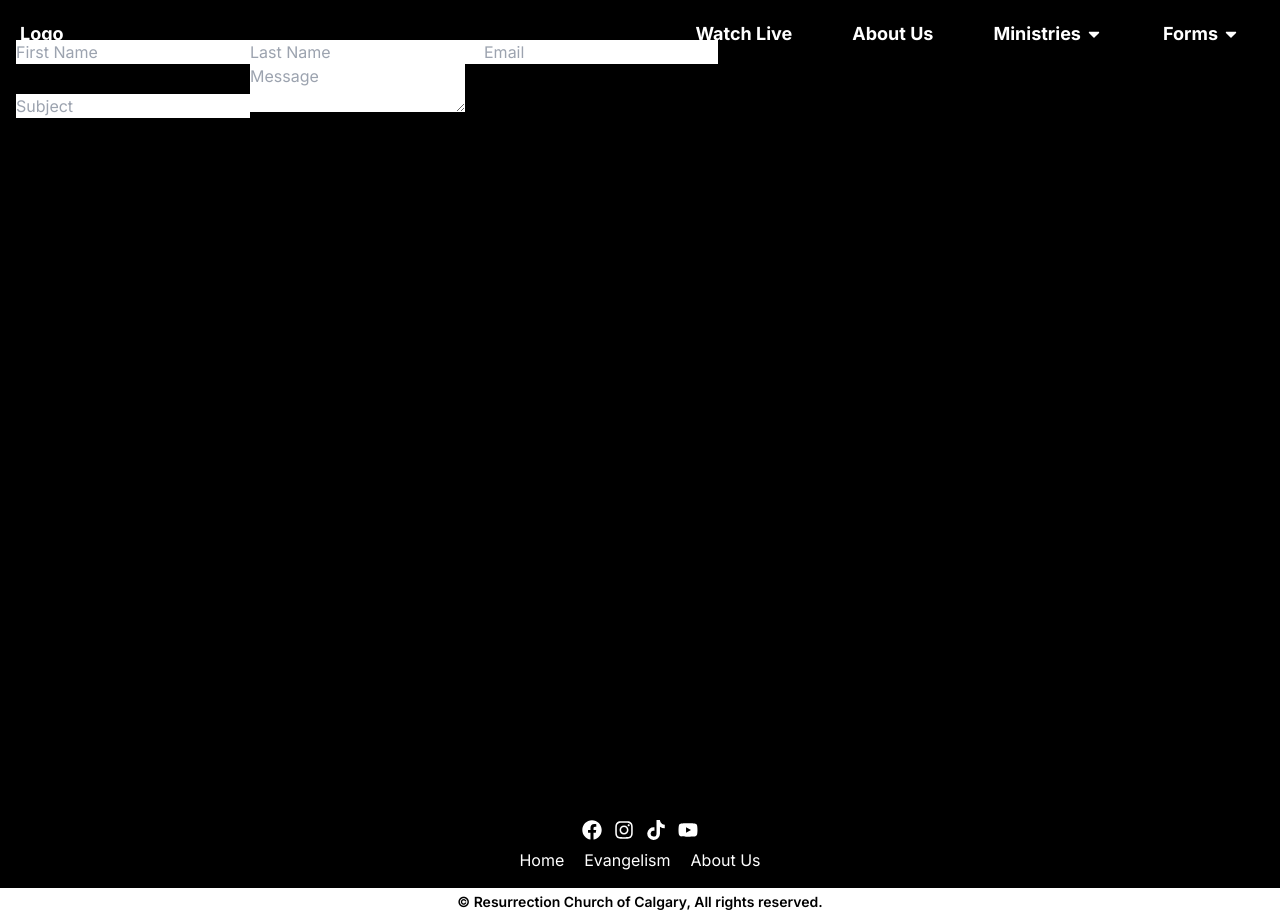
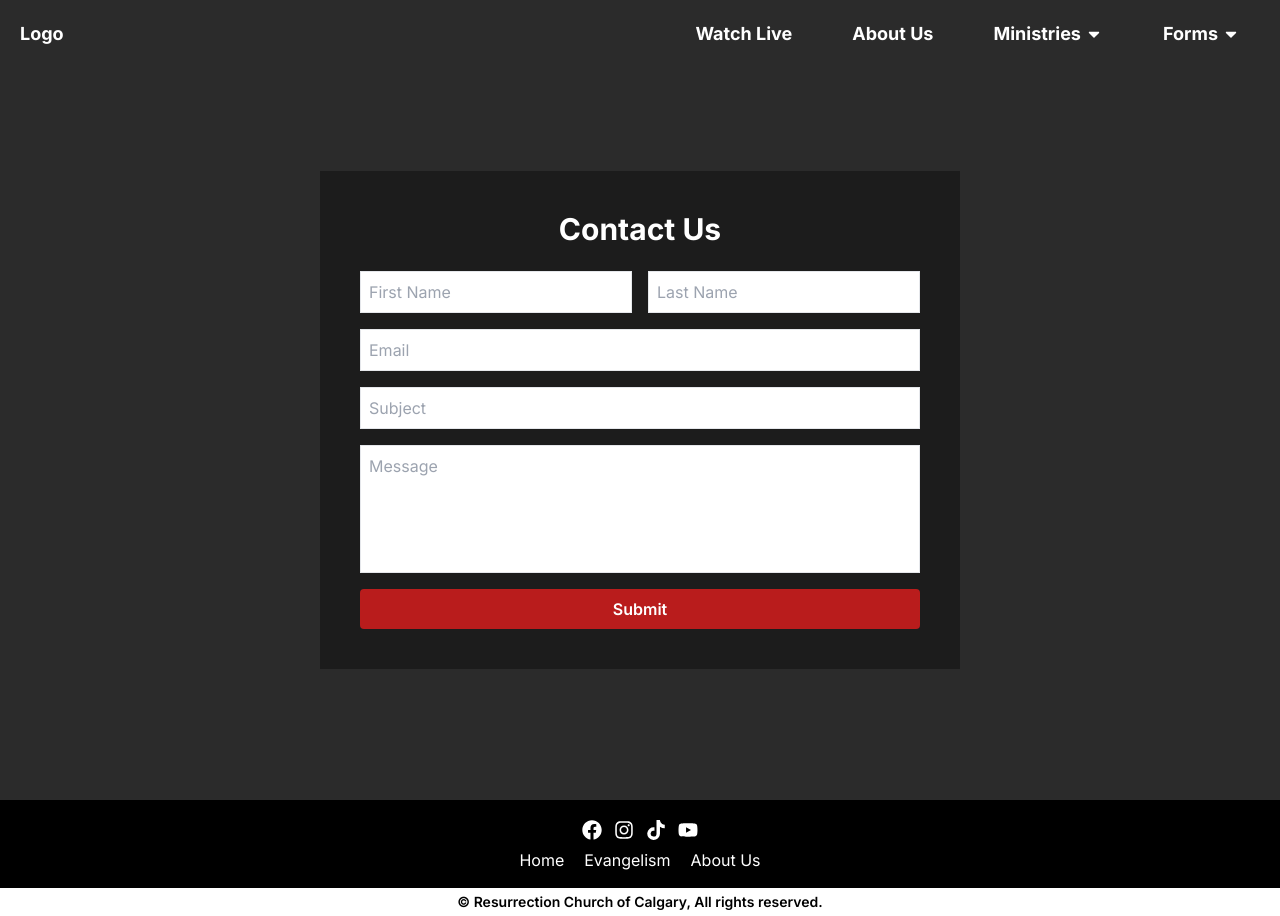
Before and after one commit to Janet-T1/Tinsae-Church, a Next.js app in the folder TinsaeChurch/: page /contact in a window 1280 px wide. Built offline with nearby package versions, Linux system fonts and the light colour scheme.

Commit message:
finished contact form

```diff
--- a/TinsaeChurch/src/app/components/AboutParallax.js
+++ b/TinsaeChurch/src/app/components/AboutParallax.js
@@ -13,7 +13,7 @@ const AboutParallax = () => {
   const textY = useTransform(scrollYProgress, [0, 1], ["0%", "200%"]);
 
   return (
-    <div ref={ref} className="w-full h-screen overflow-hidden relative grid place-items-center bg-[#3589b9] mb-10">
+    <div ref={ref} className="w-full h-screen overflow-hidden relative grid place-items-center bg-[#2b2b2b] mb-10">
       <motion.div className="absolute inset-0 z-0"
         style={{
           backgroundImage: 'url(/aboutUs/crossroads.jpg)',
--- a/TinsaeChurch/src/app/components/ContactCard.js
+++ b/TinsaeChurch/src/app/components/ContactCard.js
@@ -8,7 +8,7 @@ function ContactCard() {
             <h1 className="text-white text-5xl mb-6">WATCH THE LATEST TEACHING</h1>
             <video src="/teaching.mp4" controls className="w-1/2 h-auto mb-4" />
 
-            <div className="flex flex-col items-center bg-[#2e8ca8] p-10 w-screen font-semibold">
+            <div className="flex flex-col items-center bg-red-800 p-10 w-screen font-semibold">
                 <h1 className="text-white text-5xl mb-6 ">CONTACT US HERE</h1>
                 <button className="bg-white hover:bg-[#EFEFEF]  p-3 text-smalltext text-xl font-semibold shadow-md">
                     <Link href="/contact">CONTACT CARD</Link>
--- a/TinsaeChurch/src/app/components/ContactForm.js
+++ b/TinsaeChurch/src/app/components/ContactForm.js
@@ -2,18 +2,44 @@ import React from 'react';
 
 const ContactForm = () => {
     return (
-        <div className='w-screen m-auto p-4 h-screen'>
-            <h1> Contact Us </h1>
-            <form>
-                <div>
-                    <input type="text" placeholder='First Name' />
-                    <input type="text" placeholder='Last Name' />
-                    <input type="email" placeholder='Email'/>
-                </div>
-                <input type="text" placeholder='Subject'/>
-                <textarea type="text" placeholder='Message'></textarea>
-                <button>Submit</button>
-            </form>
+        <div className="w-screen h-screen flex items-center justify-center bg-[#2b2b2b]">
+            <div className="w-3/4 md:w-2/3 lg:w-1/2 bg-[#1c1c1c] p-10 mt-10">
+                <h1 className="text-3xl font-bold mb-6 text-center text-white ">Contact Us</h1>
+                <form className="flex flex-col gap-4">
+                    <div className="flex flex-col md:flex-row gap-4">
+                        <input
+                            type="text"
+                            placeholder="First Name"
+                            className="p-2 border flex-1"
+                        />
+                        <input
+                            type="text"
+                            placeholder="Last Name"
+                            className="p-2 border flex-1"
+                        />
+                    </div>
+                    <input
+                        type="email"
+                        placeholder="Email"
+                        className="p-2 border"
+                    />
+                    <input
+                        type="text"
+                        placeholder="Subject"
+                        className="p-2 border"
+                    />
+                    <textarea
+                        placeholder="Message"
+                        className="p-2 border h-32 resize-none"
+                    ></textarea>
+                    <button
+                        type="submit"
+                        className="p-2 bg-red-700 text-white font-semibold rounded hover:bg-red-800 transition-colors"
+                    >
+                        Submit
+                    </button>
+                </form>
+            </div>
         </div>
     );
 }
--- a/TinsaeChurch/src/app/components/Gallery.js
+++ b/TinsaeChurch/src/app/components/Gallery.js
@@ -12,9 +12,7 @@ const Gallery = () => {
         setCurrentIndex(index);
     };
 
-    const handleCloseClick = (e) => {
-        // Close the fullscreen view if the user clicks anywhere
-        // except the navigation icons
+    const handleCloseClick = () => {
         setSelectedImage(null);
     };
 
@@ -63,12 +61,14 @@ const Gallery = () => {
                         className="absolute left-8 text-white text-3xl cursor-pointer z-50"
                         onClick={handlePrevClick}
                     />
-                    <img
-                        src={selectedImage}
-                        alt="Selected"
-                        className="max-w-full max-h-full cursor-pointer"
-                        onClick={handleCloseClick}
-                    />
+                    <div className="relative w-3/4 h-2/3 flex items-center">
+                        <img
+                            src={selectedImage}
+                            alt="Selected"
+                            className="w-full h-full object-contain cursor-pointer"
+                            onClick={handleCloseClick}
+                        />
+                    </div>
                     <FaArrowRight
                         className="absolute right-8 text-white text-3xl cursor-pointer z-50"
                         onClick={handleNextClick}
--- a/TinsaeChurch/src/app/components/Navbar.js
+++ b/TinsaeChurch/src/app/components/Navbar.js
@@ -4,6 +4,8 @@ import Link from 'next/link';
 import { AiOutlineClose, AiOutlineMenu } from 'react-icons/ai';
 import { FaCaretDown } from 'react-icons/fa';
 
+
+// resize-none
 const Navbar = () => {
     const [nav, setNav] = useState(false);
     const [color, setColor] = useState('transparent');
@@ -58,7 +60,7 @@ const Navbar = () => {
                         </button>
                         {showMinistriesDropdown && (
                             <ul className="absolute left-0 mt-2 bg-white text-black shadow-lg  w-40">
-                                <li onClick={toggleMinistriesDropdown} className='p-2 hover:bg-gray-200'><Link href="../events">Evangelism</Link></li>
+                                <li onClick={toggleMinistriesDropdown} className='p-2 hover:bg-gray-200'><Link href="../evangelism">Evangelism</Link></li>
                                 <li onClick={toggleMinistriesDropdown} className='p-2 hover:bg-gray-200'><Link href="#">Teaching</Link></li>
                             </ul>
                         )}
@@ -70,7 +72,7 @@ const Navbar = () => {
                         </button>
                         {showFormsDropdown && (
                             <ul className="absolute left-0 mt-2 bg-white text-black shadow-lg w-40">
-                                <li className='p-2 hover:bg-gray-200'><Link href="#">Registration</Link></li>
+                                <li className='p-2 hover:bg-gray-200'><Link href="#">Membership</Link></li>
                                 <li className='p-2 hover:bg-gray-200'><Link href="#">Get Involved</Link></li>
                             </ul>
                         )}
@@ -85,7 +87,7 @@ const Navbar = () => {
                     <ul className="flex-col gap-10">
                         <li onClick={handleNav} className='p-4 text-4xl hover:underline'><Link href="/">Home</Link></li>
                         <li onClick={handleNav} className='p-4 text-4xl hover:underline'><Link href="../aboutus" >About Us</Link></li>
-                        <li onClick={handleNav} className='p-4 text-4xl hover:underline'><Link href="../events">Events</Link></li>
+                        <li onClick={handleNav} className='p-4 text-4xl hover:underline'><Link href="../evangelism">Evangelism</Link></li>
                         <li onClick={handleNav} className='p-4 text-4xl hover:underline'><Link href="#" >Membership Form</Link></li>
                     </ul>
                 </div>
```
Also changed, not shown: TinsaeChurch/src/app/evangelism/page.js (renamed from TinsaeChurch/src/app/events/page.js).
